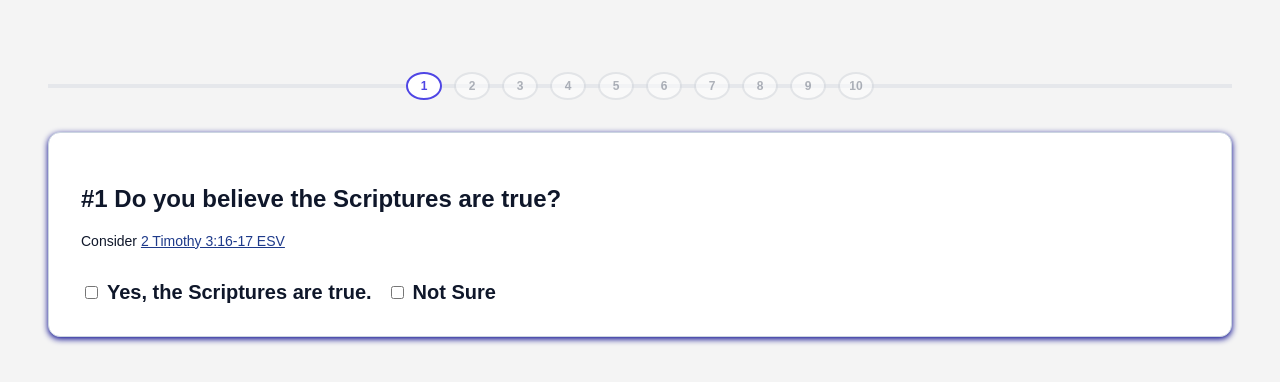
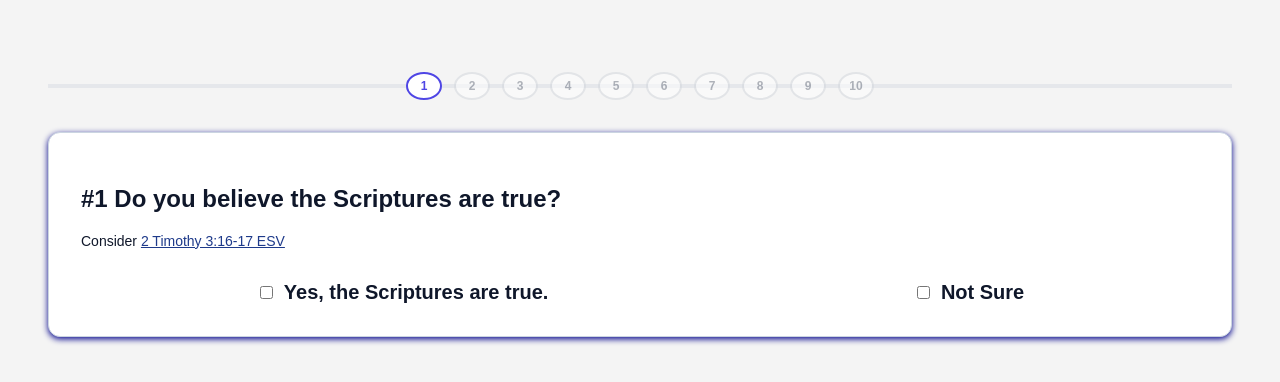
Before and after one commit to hhenske/ten-question-app, a React (Vite) app: page / in a window 1280 px wide. Shown: the top 382 px of the page. Built offline with nearby package versions, Linux system fonts and the light colour scheme.

Commit message:
Styling on checkboxes, when there are 3

```diff
--- a/src/index.css
+++ b/src/index.css
@@ -181,14 +181,15 @@ a:hover {
   gap: 15px;                /* your spacing */
   font-size: 20px;
   font-weight: bold;
+  justify-content: space-around; /* distribute evenly */
 }
 
 
 .checkboxes label {
   display: flex;
-  flex: 1 1 calc(33.33% - 10px)
+  flex: 0 1 calc(33.33% - 10px)
   align-items: center;
-  gap: 6px;
+  gap: 8px;
 }
 
 /* ========================
```
